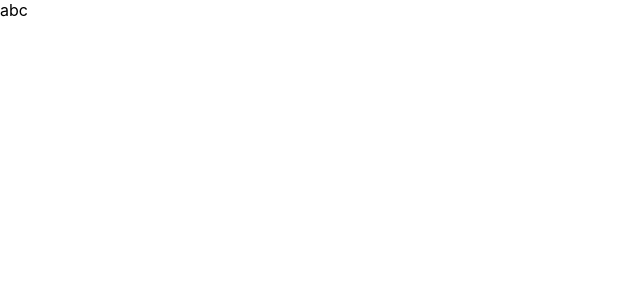
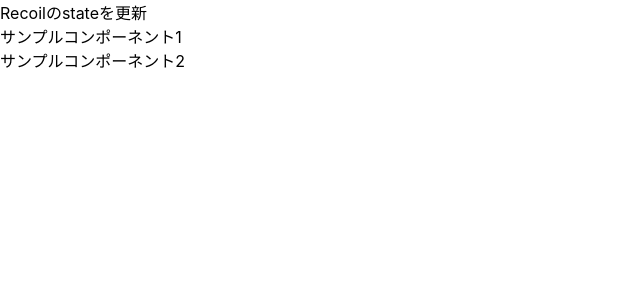
Before and after one commit to KNR1009/recoil-usequery, a Next.js app: page /todo in a window 1280 px wide. Shown: the top 300 px of the page, without its empty margins (0-640 px from the left). Built offline with nearby package versions, Linux system fonts and the light colour scheme.

Commit message:
コンポーネントのレンダリングを調査

```diff
--- /dev/null
+++ b/components/pages/todo/create.tsx
@@ -0,0 +1,5 @@
+import React from "react";
+
+export const CreateTodo = () => {
+  return <div>create</div>;
+};
--- a/components/pages/todo/index.tsx
+++ b/components/pages/todo/index.tsx
@@ -1,6 +1,8 @@
 import React, { useEffect } from "react";
 // hooks
 import { useTodoLists } from "../../../hooks/useTodoLists";
+import { Sample1 } from "../../sample/sample1";
+import { Sample2 } from "../../sample/sample2";
 
 export const Todo: React.VFC = () => {
   // stateのみを取り出したい場合
@@ -10,5 +12,15 @@
     setTodoLists(["a", "b", "c"]);
   }, []);
 
-  return <div>{todoLists}</div>;
+  console.log("todoListコンポーネントのレンダリング");
+
+  // recoilのstateを変更
+
+  return (
+    <div>
+      <div>Recoilのstateを更新</div>
+      <Sample1 />
+      <Sample2 />
+    </div>
+  );
 };
--- /dev/null
+++ b/components/sample/sample1.tsx
@@ -0,0 +1,6 @@
+import React from "react";
+
+export const Sample1 = () => {
+  console.log("サンプルコンポーネント1");
+  return <div>サンプルコンポーネント1</div>;
+};
--- /dev/null
+++ b/components/sample/sample2.tsx
@@ -0,0 +1,6 @@
+import React from "react";
+
+export const Sample2 = () => {
+  console.log("サンプルコンポーネント2");
+  return <div>サンプルコンポーネント2</div>;
+};
```
Also changed, not shown: pages/todo/create.tsx (+7 -1 lines).
